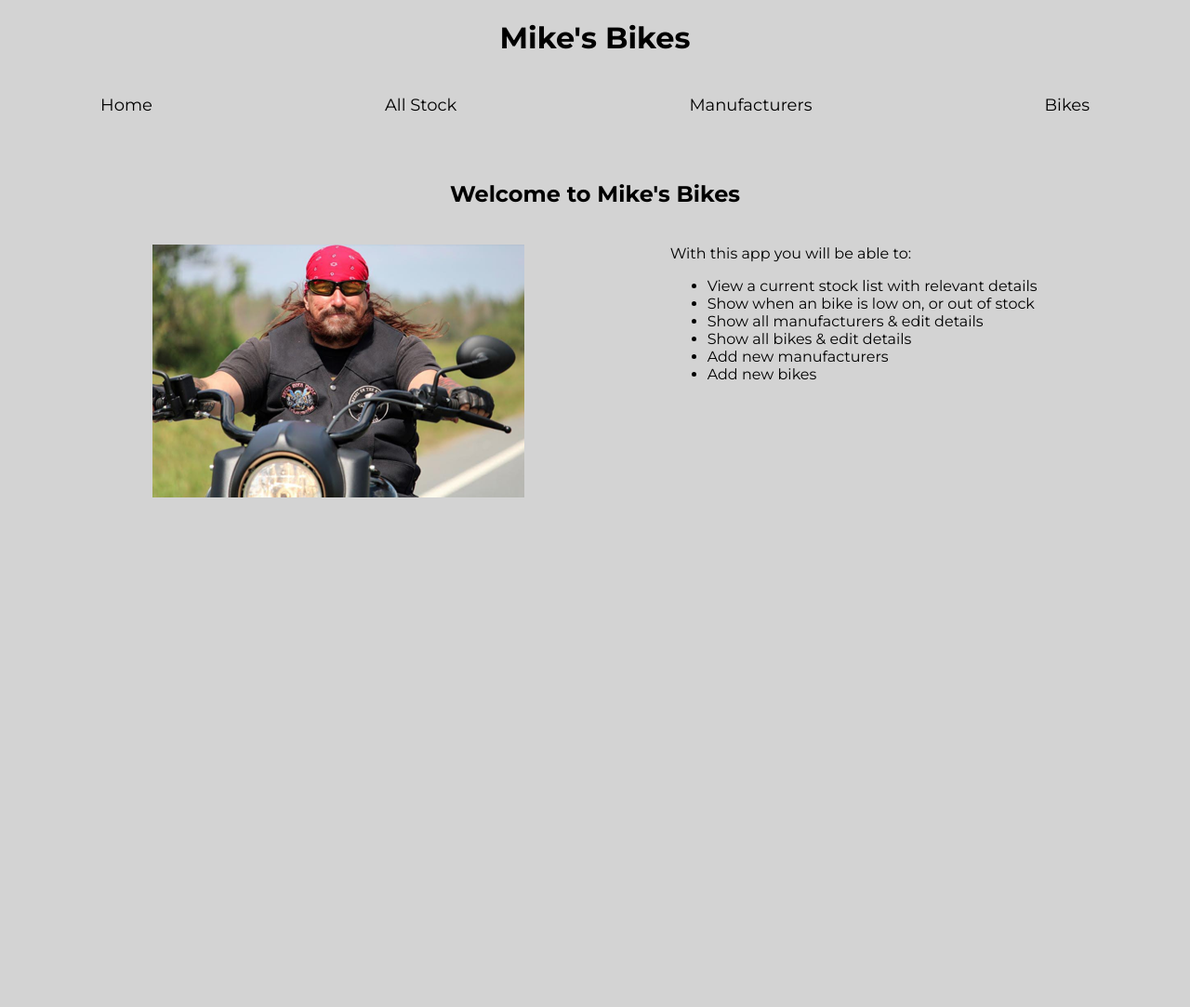
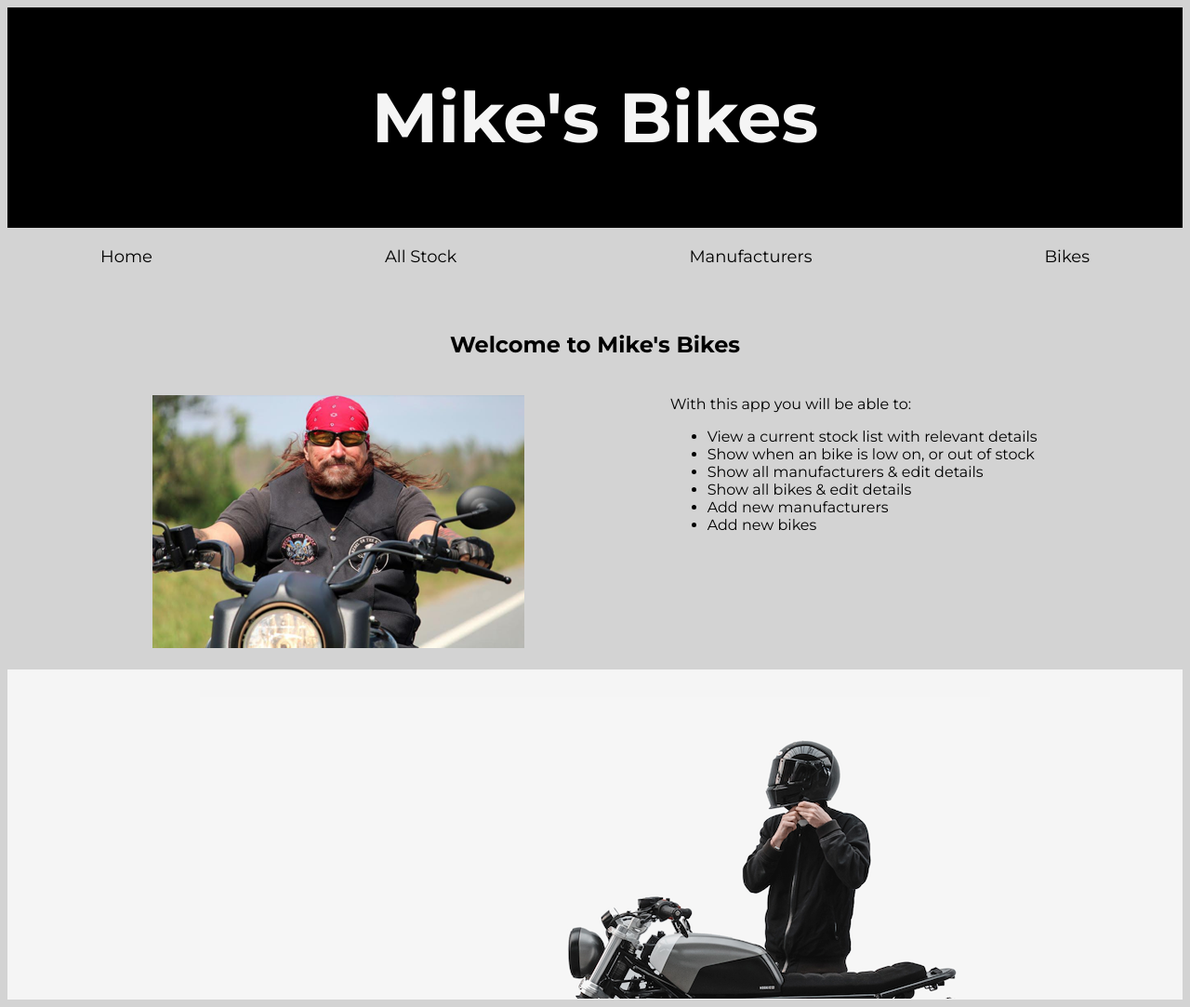
Before and after one commit to BrianBell422/python_solo_project, a Flask app: page / in a window 1280 px wide. Shown: the whole page at 93% size. Before the commit the page ends 535 px from the top, so only its background shows below. Run offline with Flask 2, Linux system fonts and the light colour scheme.

Commit message:
Footer image added to base html

```diff
--- a/mikes_bikes/static/css/style.css
+++ b/mikes_bikes/static/css/style.css
@@ -4,7 +4,17 @@ body {
 }
 
 .base_header {
+    background-color: black;
+    width: 100%;
+}
+
+.header_content {
+    padding-top: 10px;
+    padding-bottom: 10px;
     text-align: center;
+    color: whitesmoke;
+    font-size: 50px;
+    background-color: black;
 }
 
 nav {
@@ -34,6 +44,18 @@ a:hover {
 a:active {
     color: darkgrey;
     text-decoration: underline;
+}
+
+footer {
+    padding-top: 30px;
+    display: flex;
+    justify-content: center;
+    background-color: whitesmoke;
+    height: 325px;
+}
+
+.footer_img {
+    width: 100%;
 }
 
 .page_header {
--- a/mikes_bikes/templates/base.html
+++ b/mikes_bikes/templates/base.html
@@ -12,7 +12,9 @@
 <body>
     <main>
       <header class="base_header">
+        <section class="header_content">
         <h1>Mike's Bikes</h1>
+      </section>
       </header>
         <nav>
           <a class="nav_item_home" href="/">Home</a>
@@ -24,7 +26,13 @@
             {% block content %}
 
             {% endblock%}
+        <br>
         </section>
+        <footer>
+          <div>
+            <img src="/static/images/footer.png" alt="Footer" class="footer_img">
+          </div>
+        </footer>
         </main>
 </body>
 </html>
--- a/mikes_bikes/templates/bikes/all.html
+++ b/mikes_bikes/templates/bikes/all.html
@@ -26,8 +26,6 @@
             <a href="/bikes/{{bike.id}}">Go to bike</a>
         </div>
     </div>
-    <hr>
-
 {% endfor %}
 
 {% endblock %}
--- a/mikes_bikes/templates/index.html
+++ b/mikes_bikes/templates/index.html
@@ -23,5 +23,3 @@
     </div>
 </main>
 {% endblock %}
-
-static/images/mike.png
```
Also changed, not shown: mikes_bikes/static/images/footer.png (added).
